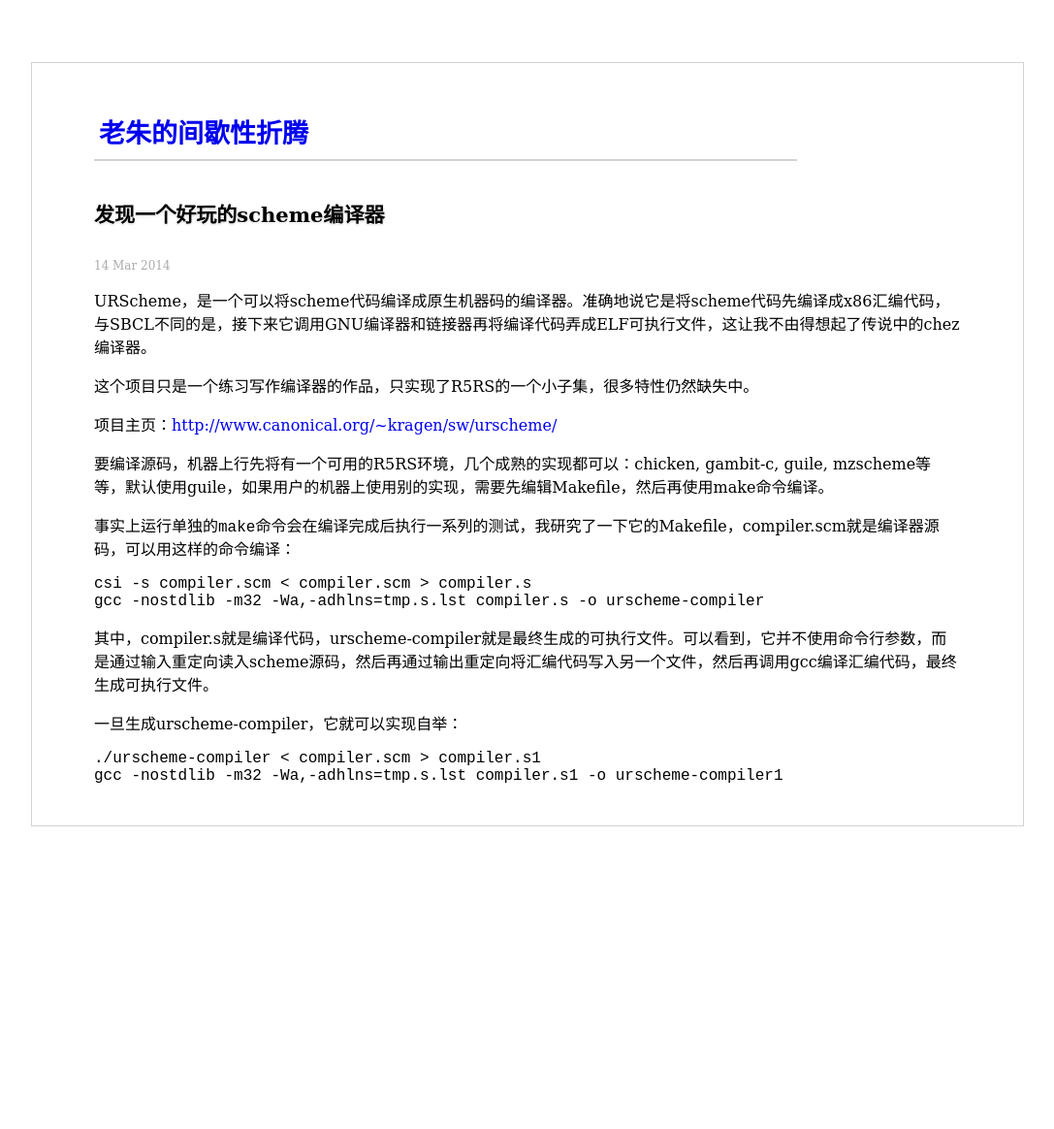
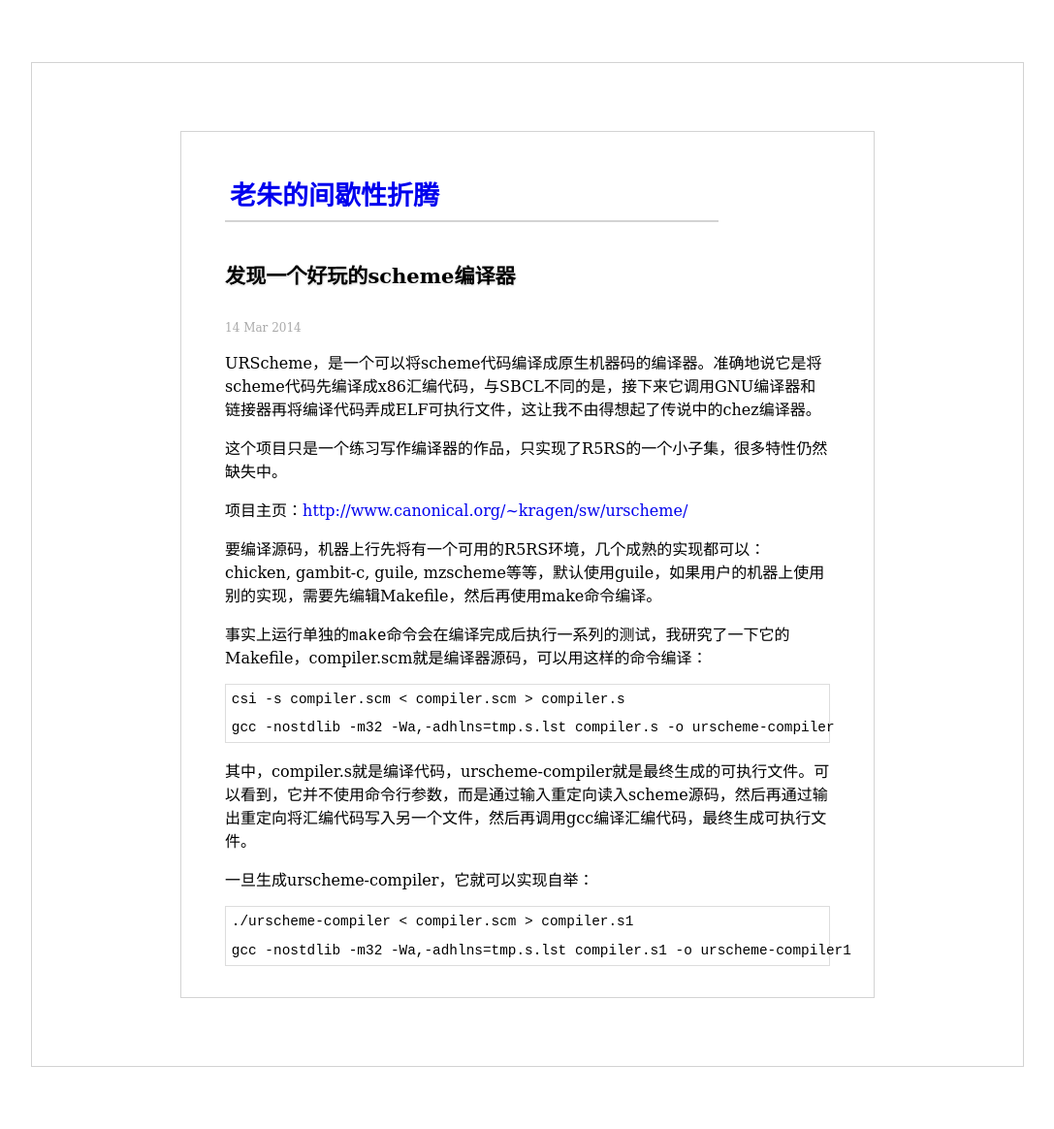
Before and after one commit to rhuichao/uternet.github.io, a Jekyll site: the page built from _posts/2014-03-14-UrScheme-Compiler.md, in a window 1280 px wide. Shown: the whole page at 97% size, without its empty margins (96-1183 px from the left). Built offline with Jekyll 4.4.1, drawn with Linux system fonts in a browser that asks for light colours; before the commit the page ends 916 px from its top, so only the background shows below that.

Commit message:
Update main.css

```diff
--- a/css/main.css
+++ b/css/main.css
@@ -1,4 +1,4 @@
-body {
+html,body {
     font-family: "DejaVu Serif", serif;
     font-size: 18px;
     margin: 5% 10% 5% 10%;
@@ -51,7 +51,7 @@ blockquote {
   font-size: 12px;
 }
 
-body.pre {
+pre {
     font-family: Monaco, Liberation Mono, Courier, monospace;
     font-size: 90%;
     border: solid 1px #ddd;
```
